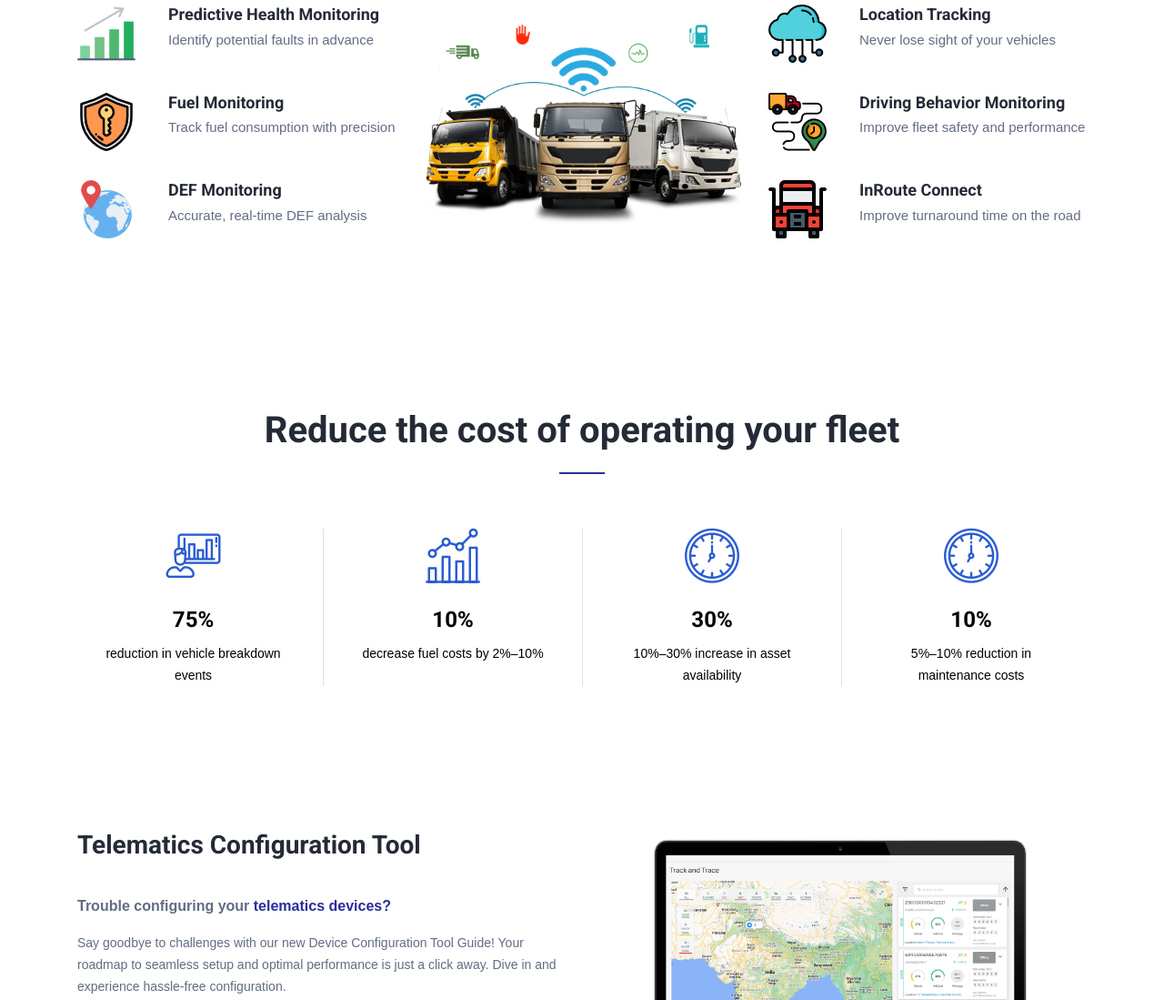
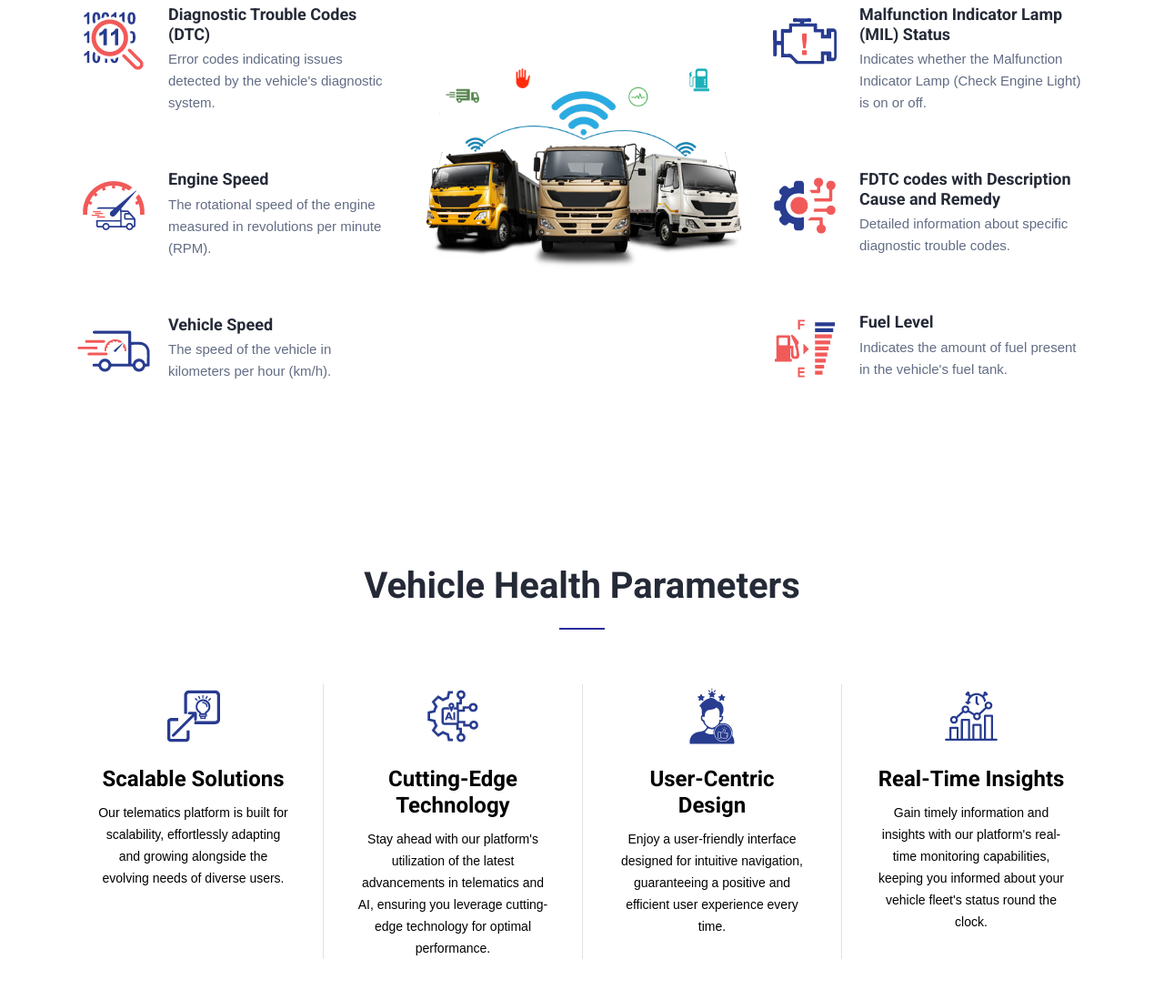
Before and after one commit to sunillr89/pragathi.github.in, a plain HTML site: page Telematics Vehicle Tracking1.html in a window 1280 px wide. Shown: the part 2100-3199 px from the top of the page at 91% size. Drawn offline with nearby package versions, Linux system fonts and the light colour scheme; some packages are replaced by stand-ins of ours; a script that the page names is missing; files whose address does not match are found by name.

Commit message:
tel
update

```diff
--- a/Telematics Vehicle Tracking1.html
+++ b/Telematics Vehicle Tracking1.html
@@ -215,36 +215,36 @@
                    <div class="ts-service-wrapper">
                      <div class="ts-service-box">
                       <div class="ts-service-box-img">
-                         <img src="./img/Telematics/icon/why-1.png" alt="" />
+                         <img src="./img/Telematics/icon/Telematics Icon for Website-01.png" alt=""  />
                       </div>
                       <div class="ts-service-box-info">
-                         <h3 class="service-box-title">Predictive Health Monitoring</h3>
-                         <p>Identify potential faults in advance</p><br>
+                         <h3 class="service-box-title">Diagnostic Trouble Codes (DTC)</h3>
+                         <p>Error codes indicating issues detected by the vehicle's diagnostic system.</p><br>
                      </div>
                    </div><!-- Service 1 end -->
                    <div class="gap-15"></div>
                    <div class="ts-service-box">
                       <div class="ts-service-box-img">
-                         <img src="./img/Telematics/icon/why-2.png " alt="" />
+                         <img src="./img/Telematics/icon/Telematics Icon for Website-02.png " alt="" />
                       </div>
                       <div class="ts-service-box-info">
-                         <h3 class="service-box-title">Fuel Monitoring</h3>
-                         <p>Track fuel consumption with precision</p><br>
+                         <h3 class="service-box-title">Engine Speed</h3>
+                         <p>The rotational speed of the engine measured in revolutions per minute (RPM).</p><br>
                      </div>
                    </div><!-- Service 2 end -->
                    <div class="gap-15"></div>
                    <div class="ts-service-box">
                       <div class="ts-service-box-img">
-                         <img src="./img/Telematics/icon/why-4.png " alt="" />
+                         <img src="./img/Telematics/icon/Telematics Icon for Website-03.png " alt="" />
                       </div>
                       <div class="ts-service-box-info">
-                         <h3 class="service-box-title">DEF Monitoring </h3>
-                         <p>Accurate, real-time DEF analysis</p><br>
+                         <h3 class="service-box-title">Vehicle Speed </h3>
+                         <p>The speed of the vehicle in kilometers per hour (km/h).</p><br>
                      </div>
                    </div><!-- Service 3 end -->
                    </div>
                 </div><!-- Col end -->
-                <div class="col-lg-4 col-md-12">
+                <div class="col-lg-4 col-md-12 mt-5">
                    <span class="service-img"><img class="img-fluid" src="./img/Telematics/MicrosoftTeams-image (1).png" alt="" /></span>
                 </div>
 
@@ -252,31 +252,33 @@
                    <div class="ts-service-wrapper ml-lg-auto">
                      <div class="ts-service-box">
                       <div class="ts-service-box-img ">
-                         <img src="./img/Telematics/icon/why-3.png" alt="" />
+                         <img src="./img/Telematics/icon/Telematics Icon for Website-04.png" alt="" />
                       </div>
                       <div class="ts-service-box-info">
-                         <h3 class="service-box-title">Location Tracking</h3>
-                         <p>Never lose sight of your vehicles</p><br>
+                         <h3 class="service-box-title">Malfunction Indicator Lamp (MIL) Status</h3>
+                         <p>Indicates whether the Malfunction Indicator Lamp (Check Engine Light) is on or off.</p><br>
                      </div>
                    </div><!-- Service 4 end -->
                    <div class="gap-15"></div>
                    <div class="ts-service-box">
                       <div class="ts-service-box-img">
-                         <img src="./img/Telematics/icon/why-5.png" alt="" />
+                         <img src="./img/Telematics/icon/Telematics Icon for Website-05.png" alt="" />
                       </div>
                       <div class="ts-service-box-info">
-                         <h3 class="service-box-title">Driving Behavior Monitoring</h3>
-                         <p>Improve fleet safety and performance</p><br>
+                         <h3 class="service-box-title">FDTC codes with Description Cause and Remedy
+                        </h3>
+                         <p>Detailed information about specific diagnostic trouble codes.</p><br>
                      </div>
                    </div><!-- Service 5 end -->
                    <div class="gap-15"></div>
                    <div class="ts-service-box">
                       <div class="ts-service-box-img">
-                         <img src="./img/Telematics/icon/why-6.png" alt="" />
+                         <img src="./img/Telematics/icon/Telematics Icon for Website-06.png" alt="" />
                       </div>
                       <div class="ts-service-box-info">
-                         <h3 class="service-box-title">InRoute Connect</h3>
-                         <p>Improve turnaround time on the road </p><br>
+                         <h3 class="service-box-title">Fuel Level
+                        </h3>
+                         <p>Indicates the amount of fuel present in the vehicle's fuel tank. </p><br>
                      </div>
                    </div><!-- Service 6 end -->
                    </div>
@@ -294,18 +296,16 @@
 
       <div class="row text-center">
          <div class="col-md-12">
-            <h2 class="section-title">Reduce the cost of operating your fleet </h2>
+            <h2 class="section-title">Vehicle Health Parameters</h2>
          </div>
       </div>
       <div class="row">
          <div class="col-lg-3 text-center">
             <div class="ts-feature-box">
                <div class="ts-feature-info">
-                  <i class="icon icon-consut2"></i>
-                  <h3 class="ts-feature-title">75%</h3>
-                  <p>reduction in vehicle
-
-                     breakdown events</p>
+                  <img src="./img/Telematics/icon/Telematics Icon for Website-07.png" alt="" />
+                  <h3 class="ts-feature-title">Scalable Solutions</h3>
+                  <p>Our telematics platform is built for scalability, effortlessly adapting and growing alongside the evolving needs of diverse users.</p>
                </div>
             </div>
             <!-- feature box-1 end-->
@@ -314,11 +314,10 @@
          <div class="col-lg-3 text-center border-left">
             <div class="ts-feature-box">
                <div class="ts-feature-info">
-                  <i class="icon icon-chart2"></i>
-                  <h3 class="ts-feature-title">10%</h3>
-                  <p>decrease fuel costs
-
-                     by 2%–10%</p>
+                  <img src="./img/Telematics/icon/Telematics Icon for Website-08.png" alt="" />
+                  <h3 class="ts-feature-title">Cutting-Edge Technology</h3>
+                  <p>Stay ahead with our platform's utilization of the latest advancements in telematics and AI, ensuring you leverage cutting-edge technology
+                     for optimal performance.</p>
                </div>
             </div>
             <!-- feature box-2 end-->
@@ -327,10 +326,9 @@
          <div class="col-lg-3 text-center border-left">
             <div class="ts-feature-box">
                <div class="ts-feature-info">
-                  <i class="icon icon-clock3"></i>
-                  <h3 class="ts-feature-title">30% </h3>
-                  <p>10%–30% increase in
-                     asset availability</p>
+                  <img src="./img/Telematics/icon/Telematics Icon for Website-09.png" alt="" />
+                  <h3 class="ts-feature-title">User-Centric Design </h3>
+                  <p>Enjoy a user-friendly interface designed for intuitive navigation, guaranteeing a positive and efficient user experience every time.</p>
                </div>
             </div>
             <!-- feature box-2 end-->
@@ -338,10 +336,10 @@
          <div class="col-lg-3 text-center border-left">
             <div class="ts-feature-box">
                <div class="ts-feature-info">
-                  <i class="icon icon-clock3"></i>
-                  <h3 class="ts-feature-title">10% </h3>
-                  <p>5%–10% reduction in
-                     maintenance costs</p>
+                  <img src="./img/Telematics/icon/Telematics Icon for Website-10.png" alt="" />
+                  <h3 class="ts-feature-title">Real-Time Insights </h3>
+                  <p>Gain timely information and insights with our platform's real-time monitoring capabilities, keeping you informed about your vehicle fleet's
+                     status round the clock.</p>
                </div>
             </div>
             <!-- feature box-2 end-->
```
Also changed, not shown: careers.html (+1 -1 lines), img/Telematics/icon/Telematics Icon for Website-01.png (added), img/Telematics/icon/Telematics Icon for Website-02.png (added), img/Telematics/icon/Telematics Icon for Website-03.png (added), img/Telematics/icon/Telematics Icon for Website-04.png (added), img/Telematics/icon/Telematics Icon for Website-05.png (added), img/Telematics/icon/Telematics Icon for Website-06.png (added), img/Telematics/icon/Telematics Icon for Website-07.png (added), img/Telematics/icon/Telematics Icon for Website-08.png (added), img/Telematics/icon/Telematics Icon for Website-09.png (added), img/Telematics/icon/Telematics Icon for Website-10.png (added).
